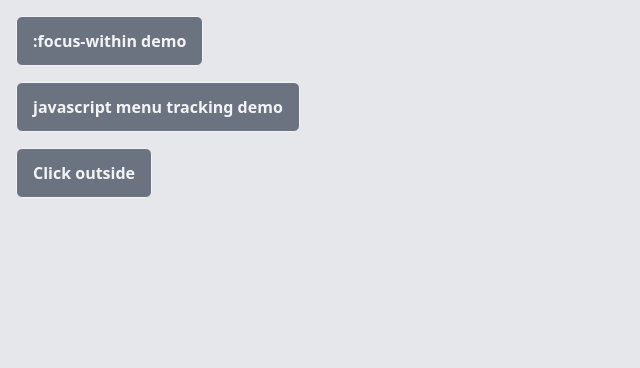
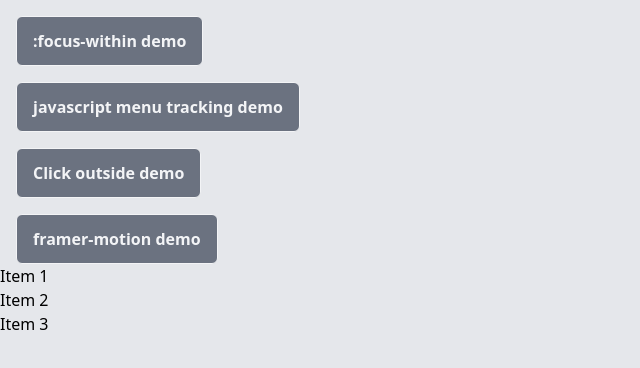
Before and after one commit to maxzz/react-focus-within-menus, a React (Vite) app: page / in a window 1280 px wide. Shown: the top 368 px of the page, without its empty margins (0-640 px from the left). Built offline with nearby package versions, Linux system fonts and the light colour scheme.

Commit message:
Feature: new FramerMotionDemo

```diff
--- a/package.json
+++ b/package.json
@@ -11,6 +11,7 @@
     "deploy": "gh-pages -d dist"
   },
   "dependencies": {
+    "framer-motion": "^4.1.0",
     "react": "^17.0.2",
     "react-dom": "^17.0.2"
   },
--- a/src/App.tsx
+++ b/src/App.tsx
@@ -1,14 +1,16 @@
 import React from "react";
 import "./App.css";
-import ClickOutsideDemo from './components/ClickOutside';
+import TrackingMenuDemo from "./components/TrackingMenuDemo";
 import FocusWithinMenuDemo from "./components/FocusWithinMenuDemo";
-import TrackingMenuDemo from "./components/TrackingMenuDemo";
+import ClickOutsideDemo from './components/ClickOutsideDemo';
+import FramerMotionDemo from './components/FramerMotionDemo';
 
 function App() {
     return <div className="App h-screen bg-gray-200">
         <FocusWithinMenuDemo></FocusWithinMenuDemo>
         <TrackingMenuDemo></TrackingMenuDemo>
         <ClickOutsideDemo></ClickOutsideDemo>
+        <FramerMotionDemo></FramerMotionDemo>
     </div>;
 }
 
--- a/src/components/ClickOutside.tsx
+++ b/src/components/ClickOutsideDemo.tsx
@@ -88,7 +88,7 @@
                     className="ml-4 px-4 py-3 font-bold text-gray-100 bg-gray-500 hover:bg-gray-600 focus:outline-none border border-gray-100 rounded-md"
                     onClick={() => setVisible(!visible)}
                 >
-                    Click outside
+                    Click outside demo
                 </button>
             </h1>
 
--- /dev/null
+++ b/src/components/FramerMotionDemo.tsx
@@ -0,0 +1,96 @@
+import React, { useReducer } from 'react';
+import { motion, MotionConfig } from 'framer-motion';
+
+// Dummy items
+
+const TOGGLE = 'toggle';
+
+type State = {
+    [key: string]: boolean
+};
+
+function itemsReducer(state: State, { action, id }: { action: typeof TOGGLE, id: string }) {
+    if (action === TOGGLE) {
+        return { ...state, [id]: !state[id] };
+    }
+    return state;
+}
+
+function useDummyItems(): [State, (id: string) => () => void] {
+    const [state, dispatch] = useReducer(itemsReducer, {
+        "Item 1": false,
+        "Item 2": false,
+        "Item 3": false
+    } as {[key: string]: boolean});
+
+    return [
+        state,
+        (id: string) => () => dispatch({ action: TOGGLE, id })
+    ];
+}
+
+//
+
+function Switch({ isActive, onClick }: any) {
+    return (
+        <MotionConfig transition={{ duration: 0.3, ease: "easeOut" }}>
+            <motion.div
+                className="switch"
+                initial={false}
+                animate={{ backgroundColor: isActive ? "#f90566" : "#111" }}
+                onClick={onClick}
+                style={{ justifyContent: isActive ? "flex-end" : "flex-start" }}
+            >
+                <motion.div layout className="handle" />
+            </motion.div>
+        </MotionConfig>
+    );
+}
+
+const FramerMotion = () => {
+    const [items, toggleItem] = useDummyItems();
+
+    const compareActive = (a: string, b: string) => {
+        const itemA = items[a];
+        const itemB = items[b];
+        return itemA === itemB ? 0 : itemA === true ? -1 : 1;
+    };
+
+    return (
+        <div className="container">
+            <ul>
+                {Object.keys(items).sort(compareActive).map((id) => (
+                    <motion.li
+                        layout
+                        transition={{ delay: 0.5, type: "spring", duration: 0.5, bounce: 0.2 }}
+                        key={id}
+                    >
+                        {id}
+                        <Switch isActive={items[id]} onClick={toggleItem(id)} />
+                    </motion.li>
+                ))}
+            </ul>
+        </div>
+    );
+};
+
+const FramerMotionDemo = () => {
+    const [visible, setVisible] = React.useState(true);
+
+    return (
+        <div className="pt-4">
+            <h1>
+                <button
+                    className="ml-4 px-4 py-3 font-bold text-gray-100 bg-gray-500 hover:bg-gray-600 focus:outline-none border border-gray-100 rounded-md"
+                    onClick={() => setVisible(!visible)}
+                >
+                    framer-motion demo
+                </button>
+            </h1>
+
+            {visible && <FramerMotion />}
+        </div>
+    );
+};
+
+export default FramerMotionDemo;
```
Also changed, not shown: 2 other files (tests, documents, lock files or other folders).
